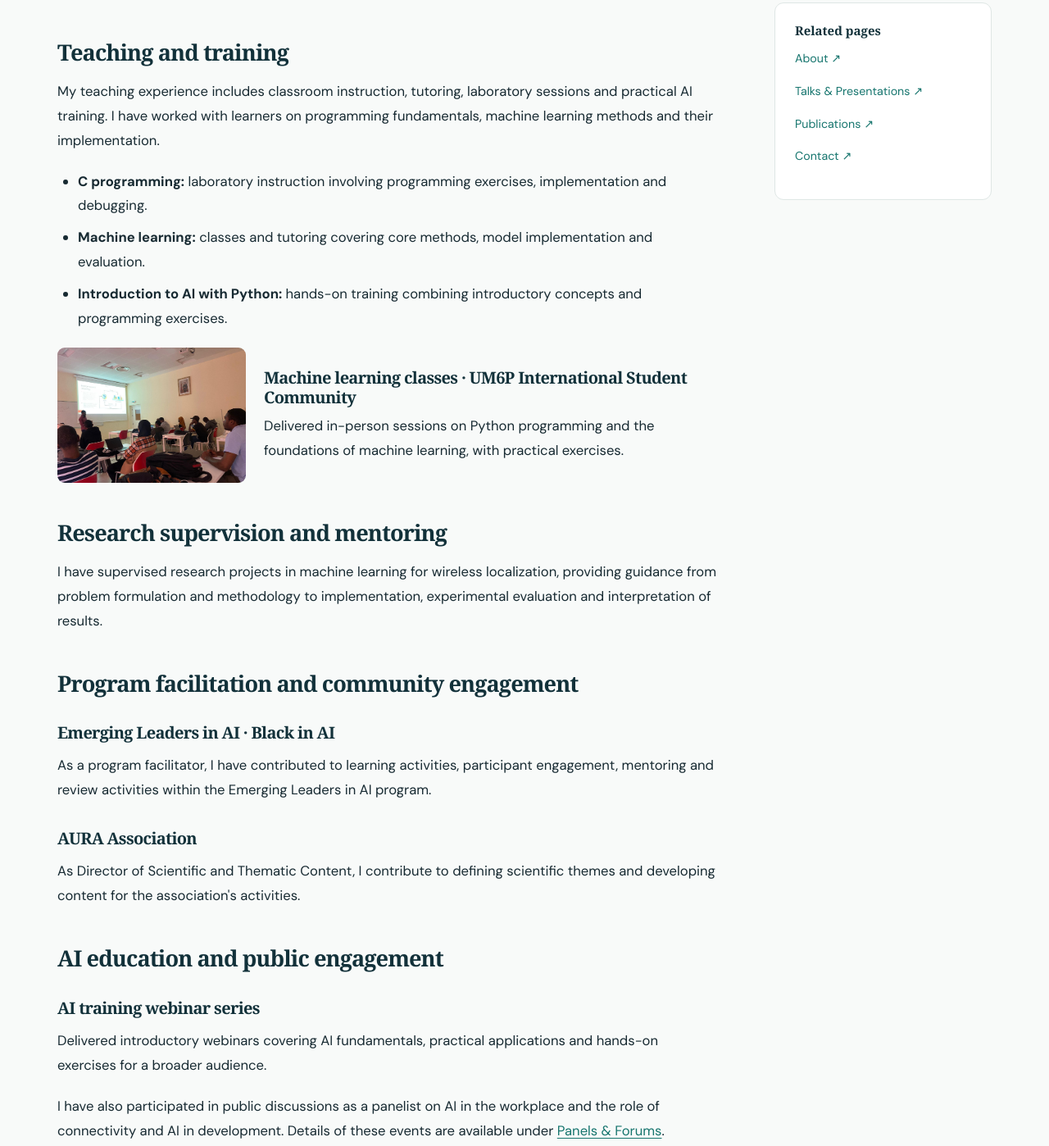
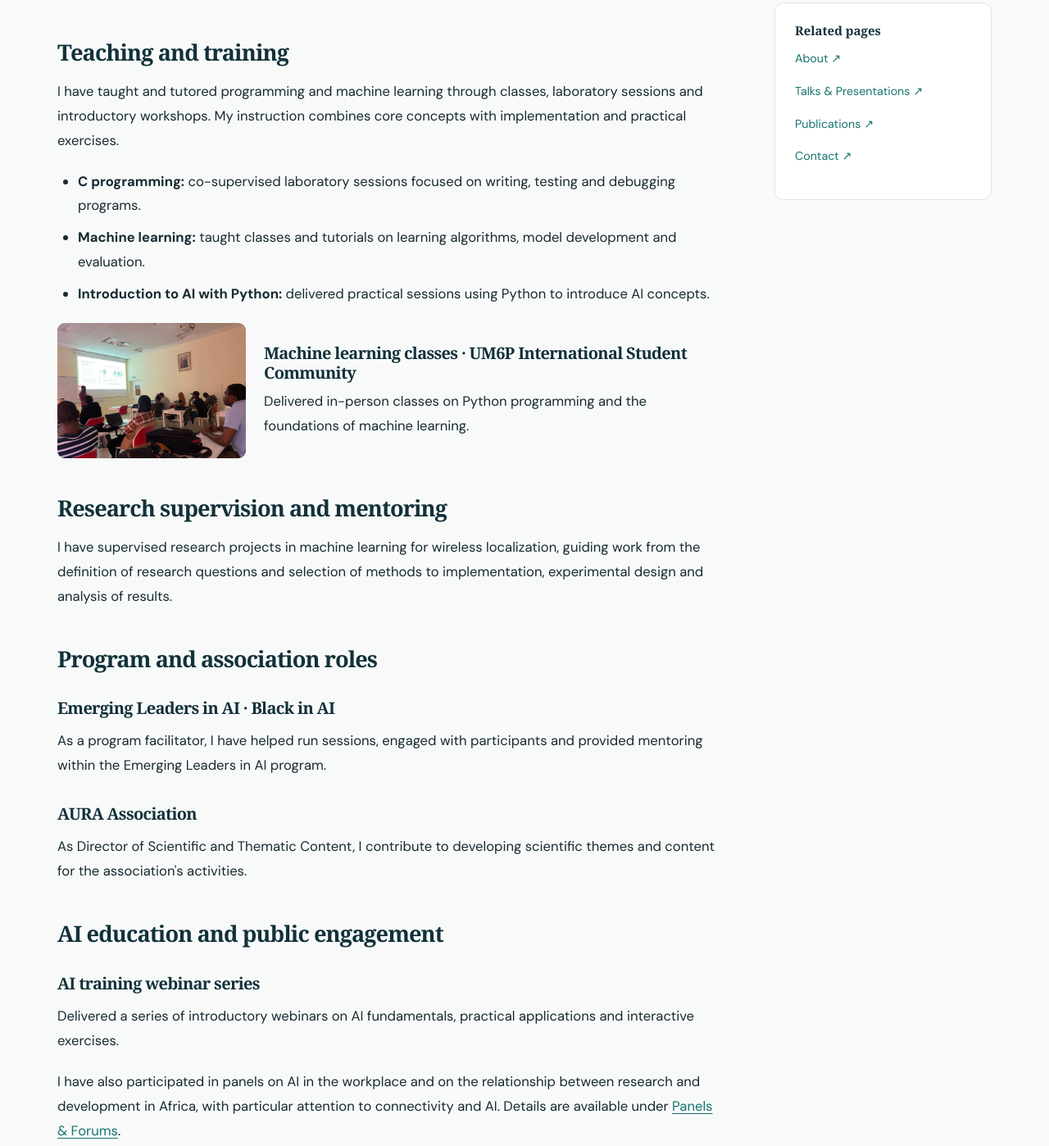
Before and after one commit to yaya-etiabi/yaya-etiabi.github.io, an Astro site in the folder site-v2/: page /teaching-outreach in a window 1280 px wide. Shown: the part 513-1911 px from the top of the page at 82% size. Built offline with nearby package versions, Linux system fonts and the light colour scheme; Astro itself is replaced by a stand-in of ours.

Commit message:
Polish teaching and outreach prose for specificity and consistent professional tone

```diff
--- a/site-v2/src/pages/teaching-outreach/index.astro
+++ b/site-v2/src/pages/teaching-outreach/index.astro
@@ -11,9 +11,9 @@ import { withBase } from '../../lib/site';
       <div class="eyebrow">Teaching &amp; engagement</div>
       <h1>Teaching &amp; Outreach</h1>
       <p class="lead">
-        Alongside my research, I have taught programming and machine learning,
-        supervised research projects, contributed to AI education initiatives,
-        and served scientific and professional communities.
+        I have taught programming and machine learning, supervised research projects,
+        facilitated AI learning programs, and contributed to academic peer review
+        and public discussions.
       </p>
     </div>
   </section>
@@ -23,15 +23,14 @@ import { withBase } from '../../lib/site';
       <article class="prose">
         <h2>Teaching and training</h2>
         <p>
-          My teaching experience includes classroom instruction, tutoring,
-          laboratory sessions and practical AI training. I have worked with
-          learners on programming fundamentals, machine learning methods
-          and their implementation.
+          I have taught and tutored programming and machine learning through classes,
+          laboratory sessions and introductory workshops. My instruction combines
+          core concepts with implementation and practical exercises.
         </p>
         <ul>
-          <li><strong>C programming:</strong> laboratory instruction involving programming exercises, implementation and debugging.</li>
-          <li><strong>Machine learning:</strong> classes and tutoring covering core methods, model implementation and evaluation.</li>
-          <li><strong>Introduction to AI with Python:</strong> hands-on training combining introductory concepts and programming exercises.</li>
+          <li><strong>C programming:</strong> co-supervised laboratory sessions focused on writing, testing and debugging programs.</li>
+          <li><strong>Machine learning:</strong> taught classes and tutorials on learning algorithms, model development and evaluation.</li>
+          <li><strong>Introduction to AI with Python:</strong> delivered practical sessions using Python to introduce AI concepts.</li>
         </ul>
         <div class="activity-feature" id="ml-class-um6p">
           <img
@@ -43,8 +42,8 @@ import { withBase } from '../../lib/site';
           <div>
             <h3>Machine learning classes · UM6P International Student Community</h3>
             <p>
-              Delivered in-person sessions on Python programming and the foundations
-              of machine learning, with practical exercises.
+              Delivered in-person classes on Python programming and the foundations
+              of machine learning.
             </p>
           </div>
         </div>
@@ -52,36 +51,36 @@ import { withBase } from '../../lib/site';
         <h2>Research supervision and mentoring</h2>
         <p>
           I have supervised research projects in machine learning for wireless
-          localization, providing guidance from problem formulation and methodology
-          to implementation, experimental evaluation and interpretation of results.
+          localization, guiding work from the definition of research questions
+          and selection of methods to implementation, experimental design
+          and analysis of results.
         </p>
 
-        <h2>Program facilitation and community engagement</h2>
+        <h2>Program and association roles</h2>
         <h3>Emerging Leaders in AI · Black in AI</h3>
         <p>
-          As a program facilitator, I have contributed to learning activities,
-          participant engagement, mentoring and review activities within
-          the Emerging Leaders in AI program.
+          As a program facilitator, I have helped run sessions, engaged with
+          participants and provided mentoring within the Emerging Leaders
+          in AI program.
         </p>
         <h3>AURA Association</h3>
         <p>
           As Director of Scientific and Thematic Content, I contribute to
-          defining scientific themes and developing content for the association's
-          activities.
+          developing scientific themes and content for the association's activities.
         </p>
 
         <h2>AI education and public engagement</h2>
         <div id="ai-training-webinar">
           <h3>AI training webinar series</h3>
           <p>
-            Delivered introductory webinars covering AI fundamentals, practical
-            applications and hands-on exercises for a broader audience.
+            Delivered a series of introductory webinars on AI fundamentals,
+            practical applications and interactive exercises.
           </p>
         </div>
         <p>
-          I have also participated in public discussions as a panelist on AI
-          in the workplace and the role of connectivity and AI in development.
-          Details of these events are available under
+          I have also participated in panels on AI in the workplace and
+          on the relationship between research and development in Africa,
+          with particular attention to connectivity and AI. Details are available under
           <a href={withBase('/talks/#panels')}>Panels &amp; Forums</a>.
         </p>
 
```
